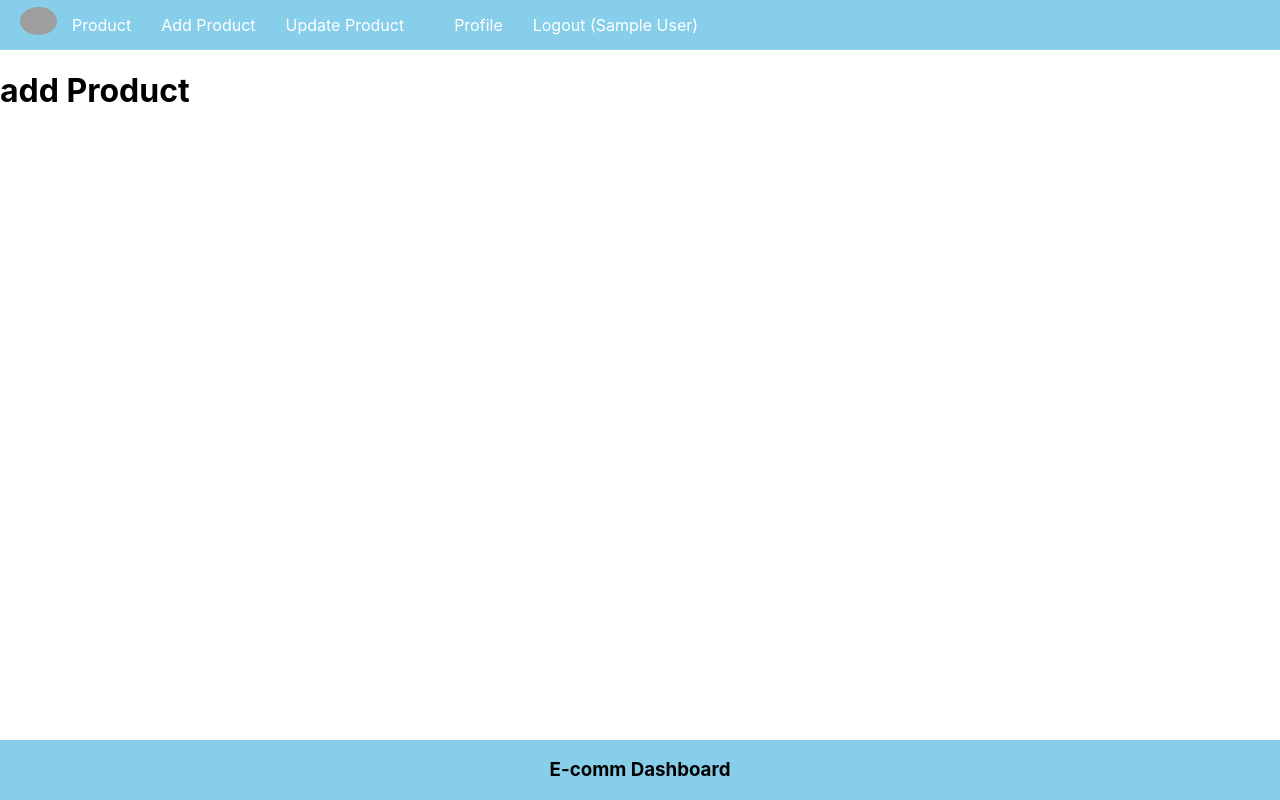
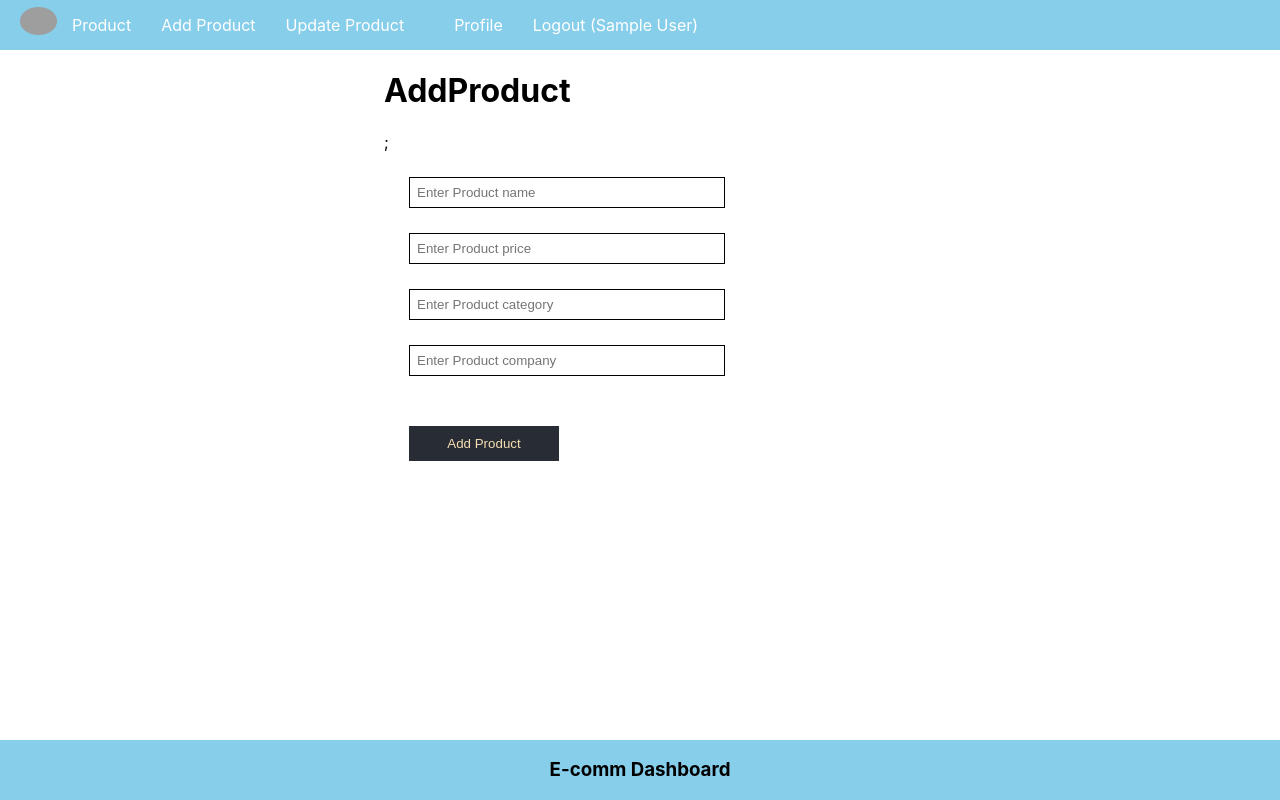
Before and after one commit to stupidcoder22/E-DashBoard, a React (Create React App) app: page /add in a window 1280 px wide. Built offline with nearby package versions, Linux system fonts and the light colour scheme; sample sign-in values are in the browser's storage; grey boxes are pictures that could not be loaded.

Commit message:
Add-product ui done

```diff
--- a/src/App.js
+++ b/src/App.js
@@ -1,5 +1,6 @@
 import { BrowserRouter, Route, Routes } from "react-router-dom";
 import "./App.css";
+import AddProduct from "./Components/AddProduct";
 import Footer from "./Components/Footer";
 import Login from "./Components/Login";
 import Nav from "./Components/Nav";
@@ -14,7 +15,7 @@ function App() {
         <Routes>
           <Route element={<Privatecomp />}>
             <Route path="/" element={<h1>Product</h1>} />
-            <Route path="/add" element={<h1>add Product</h1>} />
+            <Route path="/add" element={<AddProduct />} />
             <Route path="/update" element={<h1>update</h1>} />
             <Route path="/logout" element={<h1>logout</h1>} />
             <Route path="/profile" element={<h1>profile</h1>} />
--- /dev/null
+++ b/src/Components/AddProduct.jsx
@@ -0,0 +1,62 @@
+import React, { useState } from "react";
+
+const AddProduct = () => {
+  const [productdetail, setproductdetail] = useState({
+    name: "",
+    price: "",
+    category: "",
+    company: "",
+  });
+
+  const texthandle = (e) => {
+    let name = e.target.name;
+    let value = e.target.value;
+    setproductdetail({ ...productdetail, [name]: value });
+  };
+
+  const addProduct = () => {
+    console.log(productdetail);
+  };
+  return (
+    <div className="register">
+      <h1>AddProduct</h1>;
+      <input
+        type="text"
+        placeholder="Enter Product name"
+        className="inputbox"
+        onChange={texthandle}
+        name="name"
+        value={productdetail.name}
+      />
+      <input
+        type="text"
+        placeholder="Enter Product price"
+        className="inputbox"
+        onChange={texthandle}
+        name="price"
+        value={productdetail.price}
+      />
+      <input
+        type="text"
+        placeholder="Enter Product category"
+        className="inputbox"
+        onChange={texthandle}
+        name="category"
+        value={productdetail.category}
+      />
+      <input
+        type="text"
+        placeholder="Enter Product company"
+        className="inputbox"
+        onChange={texthandle}
+        name="company"
+        value={productdetail.company}
+      />
+      <button className="btn" onClick={addProduct}>
+        Add Product
+      </button>
+    </div>
+  );
+};
+
+export default AddProduct;
```
